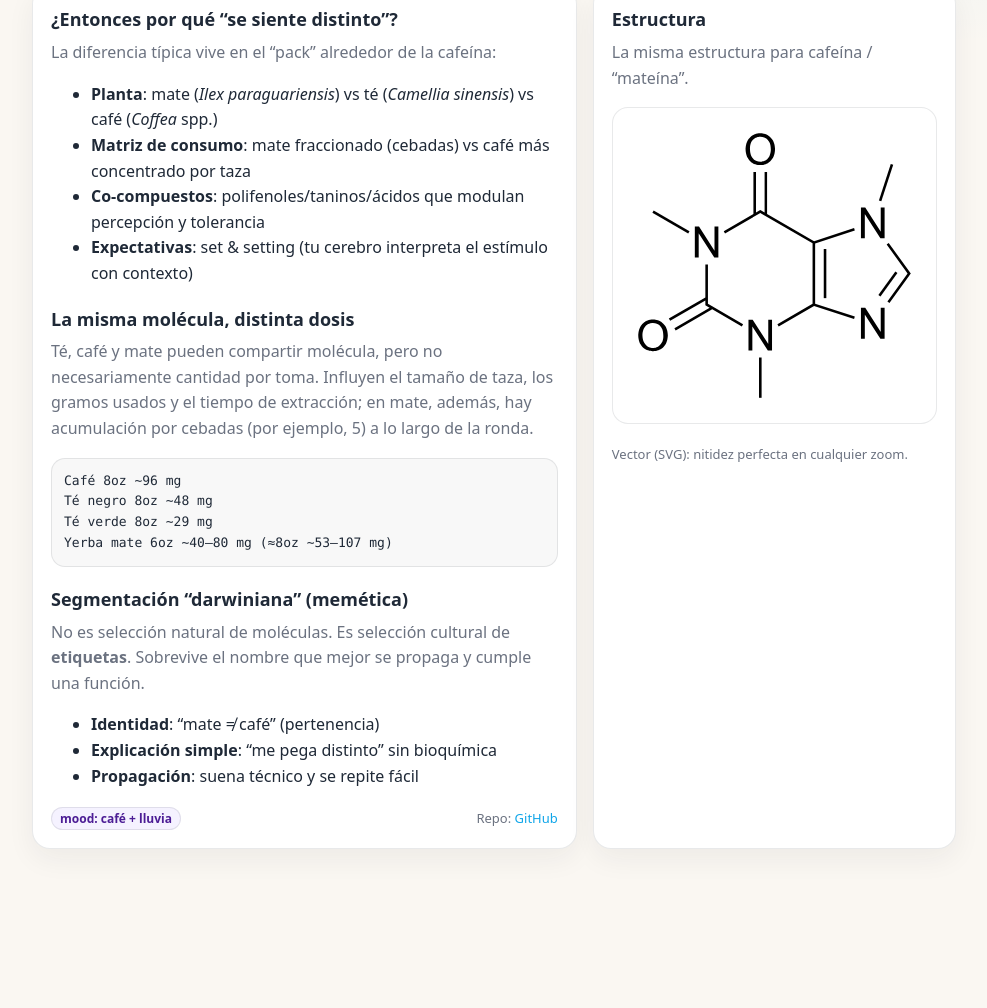
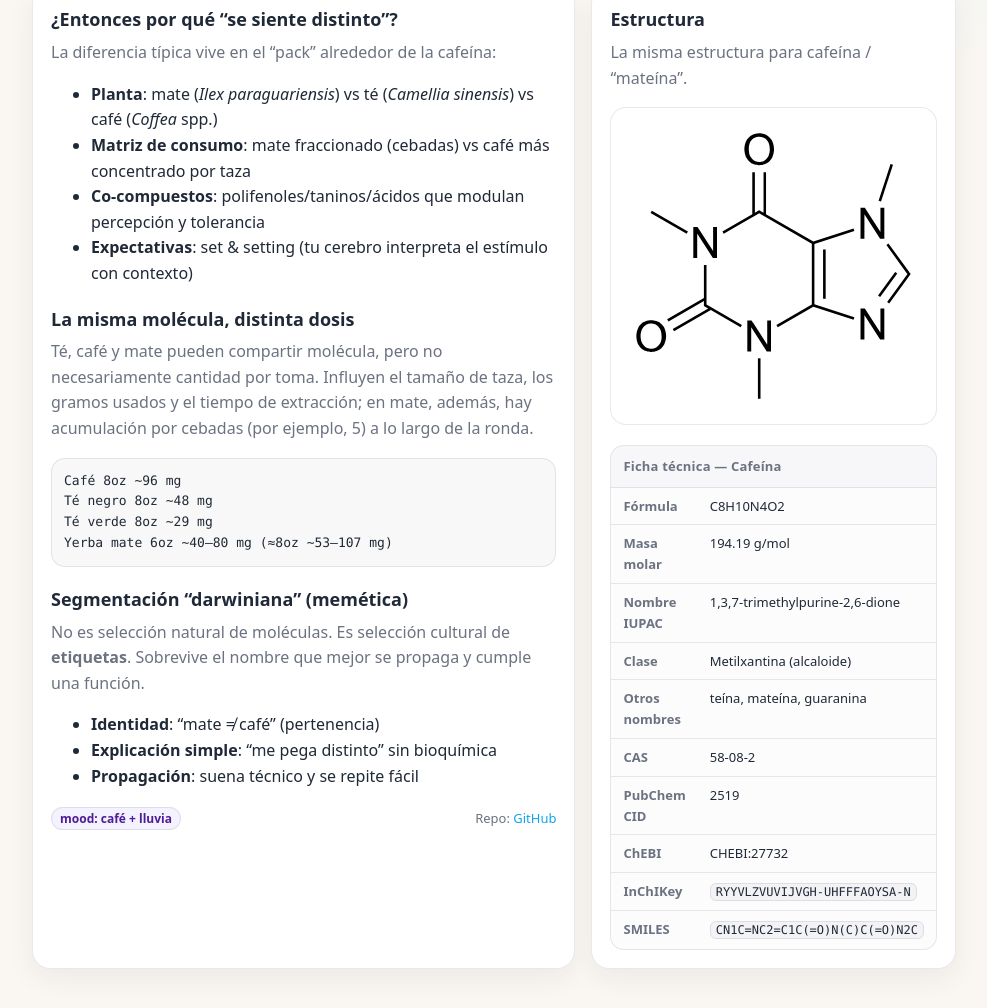
Before and after one commit to schwindtjuan67-oss/Cafeina-vs-Teina, a plain HTML site: page docs/index.html in a window 1280 px wide. Shown: the part 386-1394 px from the top of the page, without its empty margins (146-1133 px from the left). Before the commit the page ends 1307 px from the top, so only its background shows below. Drawn offline with Linux system fonts and the light colour scheme.

Commit message:
Update Estructura card with SVG and caffeine infobox

```diff
--- a/docs/index.html
+++ b/docs/index.html
@@ -75,6 +75,50 @@
       border:1px solid var(--line);
       background:#fff;
       padding:10px;
+    }
+    .infobox{
+      margin-top:12px;
+      border:1px solid var(--line);
+      border-radius:14px;
+      background:#fcfcfd;
+      overflow:hidden;
+    }
+    .infobox-title{
+      margin:0;
+      padding:10px 12px;
+      font-size:13px;
+      font-weight:700;
+      color:var(--muted);
+      letter-spacing:.2px;
+      border-bottom:1px solid var(--line);
+      background:rgba(31,41,55,.02);
+    }
+    .infobox table{
+      width:100%;
+      border-collapse:collapse;
+      font-size:13px;
+    }
+    .infobox th,
+    .infobox td{
+      text-align:left;
+      vertical-align:top;
+      padding:8px 12px;
+      border-bottom:1px solid var(--line);
+    }
+    .infobox tr:last-child th,
+    .infobox tr:last-child td{border-bottom:none;}
+    .infobox th{
+      width:40%;
+      color:var(--muted);
+      font-weight:600;
+    }
+    .infobox code{
+      font-family: ui-monospace, SFMono-Regular, Menlo, Monaco, Consolas, "Liberation Mono", "Courier New", monospace;
+      font-size:12px;
+      background:rgba(31,41,55,.04);
+      border:1px solid var(--line);
+      border-radius:6px;
+      padding:1px 5px;
     }
     a{color:var(--accent2); text-decoration:none}
     a:hover{text-decoration:underline}
@@ -178,13 +222,22 @@ Yerba mate 6oz ~40–80 mg (≈8oz ~53–107 mg)</div>
         <p class="muted" style="margin-top:-4px;">
           La misma estructura para cafeína / “mateína”.
         </p>
-        <picture>
-          <source srcset="caffeine_structure.svg" type="image/svg+xml">
-          <img class="img" src="caffeine_structure.png" alt="Estructura de cafeína">
-        </picture>
-        <p class="muted" style="margin:12px 0 0; font-size:13px;">
-          Vector (SVG): nitidez perfecta en cualquier zoom.
-        </p>
+        <img class="img" src="caffeine_structure.svg" alt="Estructura 2D de la cafeína (teína/mateína)" style="background:#fff;">
+        <div class="infobox">
+          <p class="infobox-title">Ficha técnica — Cafeína</p>
+          <table>
+            <tr><th>Fórmula</th><td>C8H10N4O2</td></tr>
+            <tr><th>Masa molar</th><td>194.19 g/mol</td></tr>
+            <tr><th>Nombre IUPAC</th><td>1,3,7-trimethylpurine-2,6-dione</td></tr>
+            <tr><th>Clase</th><td>Metilxantina (alcaloide)</td></tr>
+            <tr><th>Otros nombres</th><td>teína, mateína, guaranina</td></tr>
+            <tr><th>CAS</th><td>58-08-2</td></tr>
+            <tr><th>PubChem CID</th><td>2519</td></tr>
+            <tr><th>ChEBI</th><td>CHEBI:27732</td></tr>
+            <tr><th>InChIKey</th><td><code>RYYVLZVUVIJVGH-UHFFFAOYSA-N</code></td></tr>
+            <tr><th>SMILES</th><td><code>CN1C=NC2=C1C(=O)N(C)C(=O)N2C</code></td></tr>
+          </table>
+        </div>
       </div>
     </div>
   </div>
```
